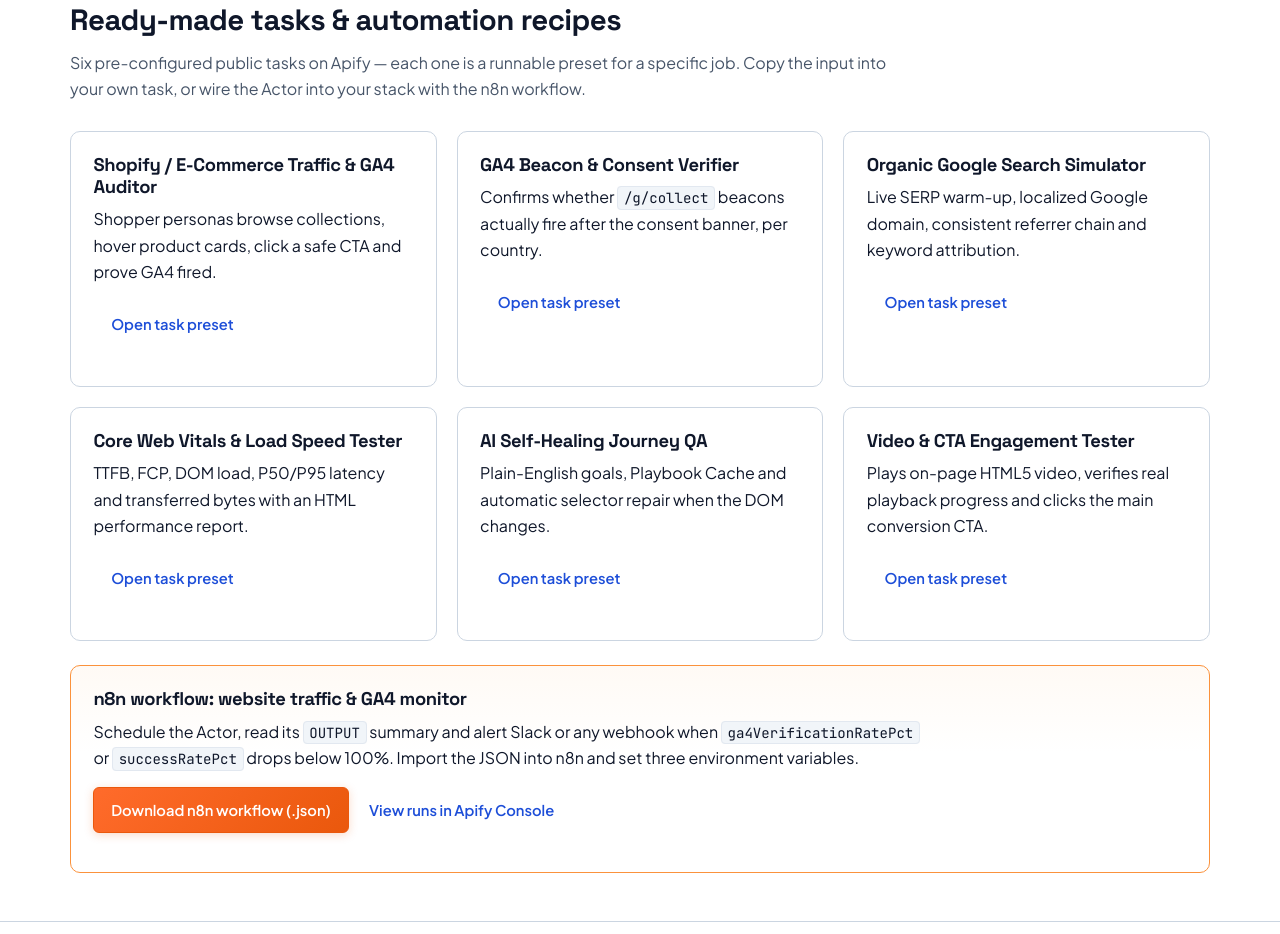
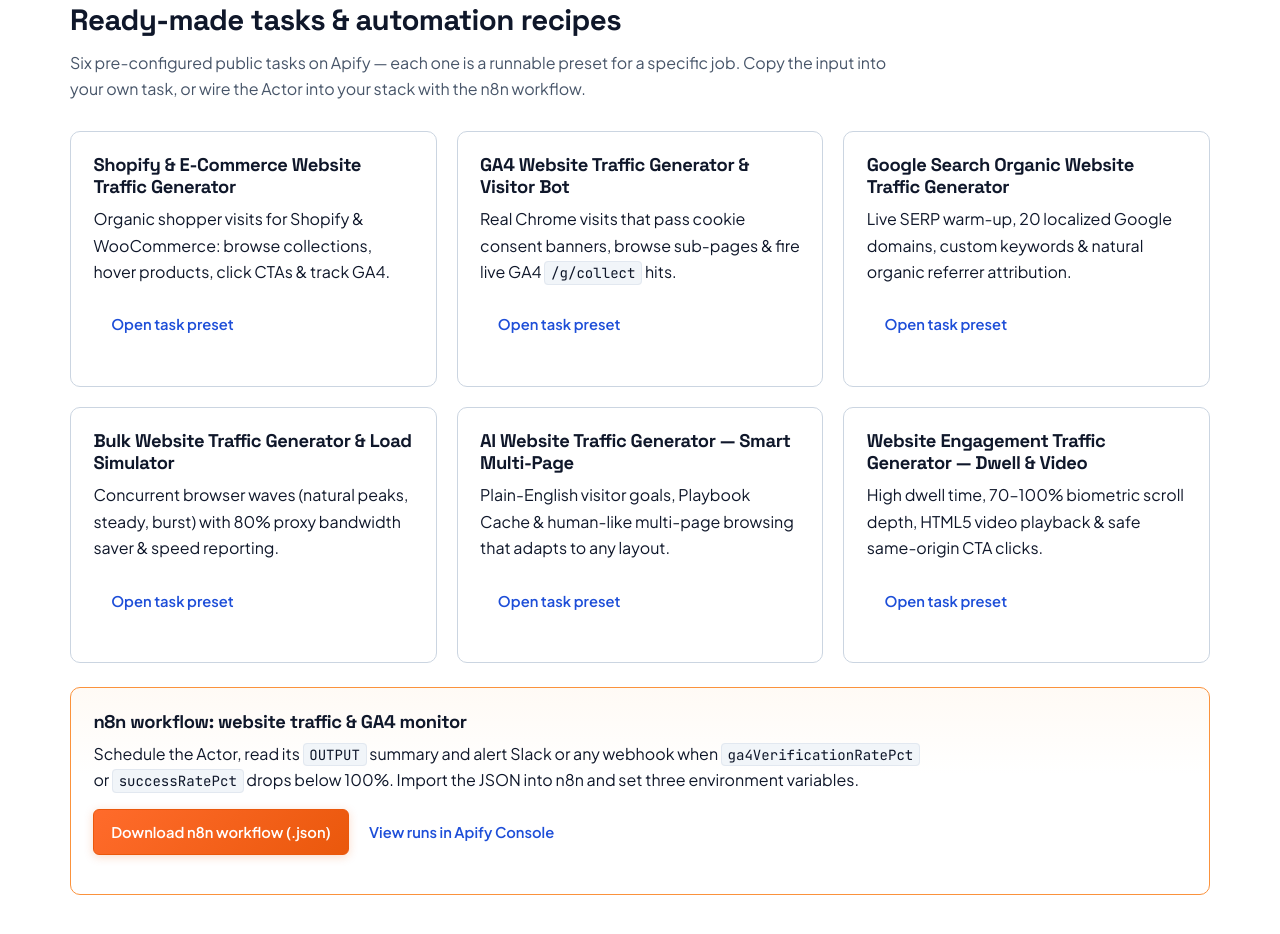
Before and after one commit to edtool79-collab/ai-organic-traffic-engine, a plain HTML site: page index.html in a window 1280 px wide. Shown: the part 4713-5647 px from the top of the page. Drawn offline with Linux system fonts and the light colour scheme.

Commit message:
Sync task card titles to Website Traffic Generator SEO framing

```diff
--- a/index.html
+++ b/index.html
@@ -417,33 +417,33 @@
       </div>
       <div class="grid-3">
         <div class="mode-card">
-          <h3>Shopify / E-Commerce Traffic &amp; GA4 Auditor</h3>
-          <p>Shopper personas browse collections, hover product cards, click a safe CTA and prove GA4 fired.</p>
+          <h3>Shopify &amp; E-Commerce Website Traffic Generator</h3>
+          <p>Organic shopper visits for Shopify &amp; WooCommerce: browse collections, hover products, click CTAs &amp; track GA4.</p>
           <p><a class="btn btn-ghost" href="https://console.apify.com/create-task-from-example/pKMPLpPVmiMe3PvMP" rel="noopener">Open task preset</a></p>
         </div>
         <div class="mode-card">
-          <h3>GA4 Beacon &amp; Consent Verifier</h3>
-          <p>Confirms whether <code>/g/collect</code> beacons actually fire after the consent banner, per country.</p>
+          <h3>GA4 Website Traffic Generator &amp; Visitor Bot</h3>
+          <p>Real Chrome visits that pass cookie consent banners, browse sub-pages &amp; fire live GA4 <code>/g/collect</code> hits.</p>
           <p><a class="btn btn-ghost" href="https://console.apify.com/create-task-from-example/2WULpddxWmNpkFBCZ" rel="noopener">Open task preset</a></p>
         </div>
         <div class="mode-card">
-          <h3>Organic Google Search Simulator</h3>
-          <p>Live SERP warm-up, localized Google domain, consistent referrer chain and keyword attribution.</p>
+          <h3>Google Search Organic Website Traffic Generator</h3>
+          <p>Live SERP warm-up, 20 localized Google domains, custom keywords &amp; natural organic referrer attribution.</p>
           <p><a class="btn btn-ghost" href="https://console.apify.com/create-task-from-example/8nCGUqgQU0LbMZJTm" rel="noopener">Open task preset</a></p>
         </div>
         <div class="mode-card">
-          <h3>Core Web Vitals &amp; Load Speed Tester</h3>
-          <p>TTFB, FCP, DOM load, P50/P95 latency and transferred bytes with an HTML performance report.</p>
+          <h3>Bulk Website Traffic Generator &amp; Load Simulator</h3>
+          <p>Concurrent browser waves (natural peaks, steady, burst) with 80% proxy bandwidth saver &amp; speed reporting.</p>
           <p><a class="btn btn-ghost" href="https://console.apify.com/create-task-from-example/sz0k9GMrH61wXIzkP" rel="noopener">Open task preset</a></p>
         </div>
         <div class="mode-card">
-          <h3>AI Self-Healing Journey QA</h3>
-          <p>Plain-English goals, Playbook Cache and automatic selector repair when the DOM changes.</p>
+          <h3>AI Website Traffic Generator — Smart Multi-Page</h3>
+          <p>Plain-English visitor goals, Playbook Cache &amp; human-like multi-page browsing that adapts to any layout.</p>
           <p><a class="btn btn-ghost" href="https://console.apify.com/create-task-from-example/6B9FrQByy85ntbJUz" rel="noopener">Open task preset</a></p>
         </div>
         <div class="mode-card">
-          <h3>Video &amp; CTA Engagement Tester</h3>
-          <p>Plays on-page HTML5 video, verifies real playback progress and clicks the main conversion CTA.</p>
+          <h3>Website Engagement Traffic Generator — Dwell &amp; Video</h3>
+          <p>High dwell time, 70–100% biometric scroll depth, HTML5 video playback &amp; safe same-origin CTA clicks.</p>
           <p><a class="btn btn-ghost" href="https://console.apify.com/create-task-from-example/ZhWJ2jw5dstIuuYAY" rel="noopener">Open task preset</a></p>
         </div>
       </div>
```
